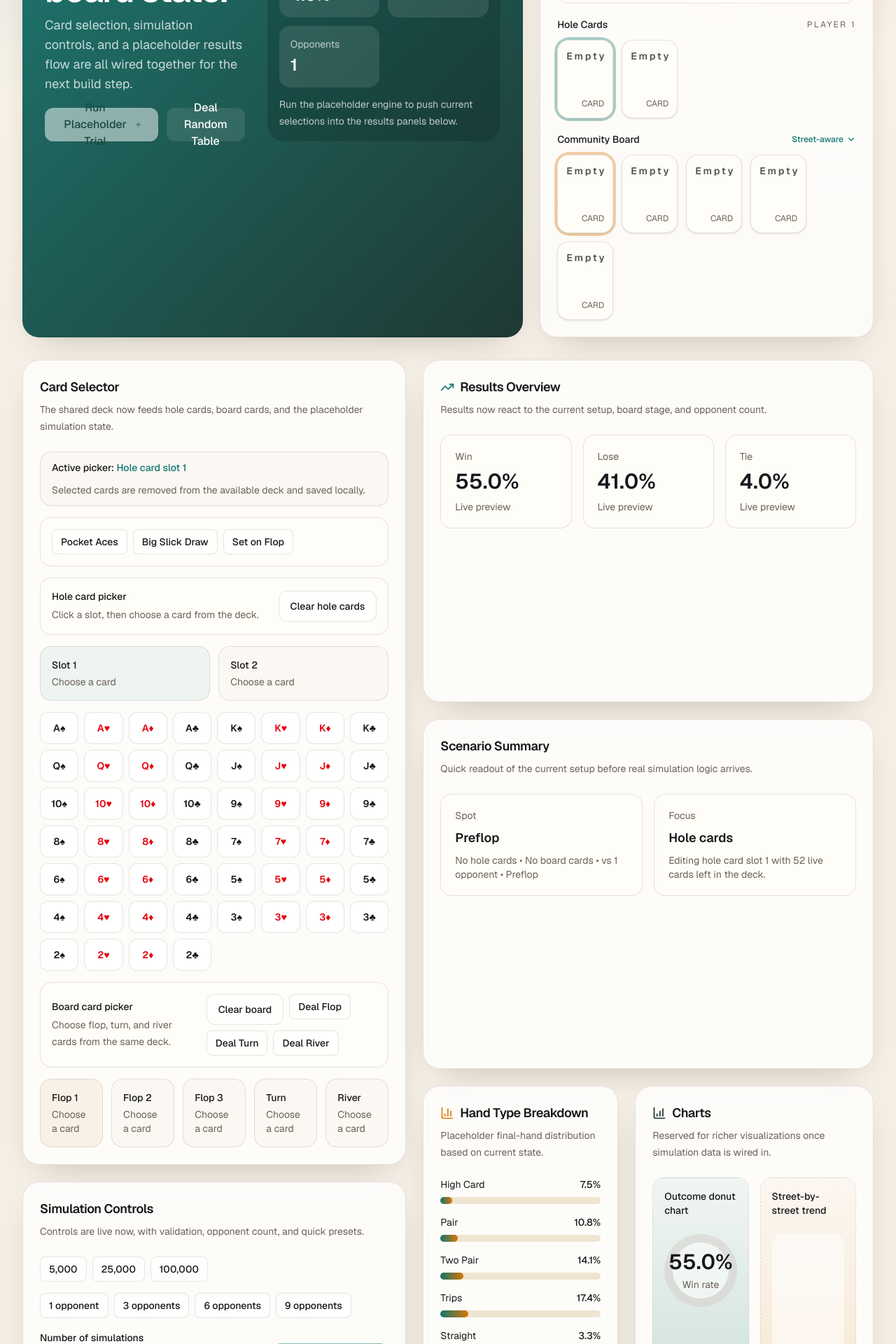
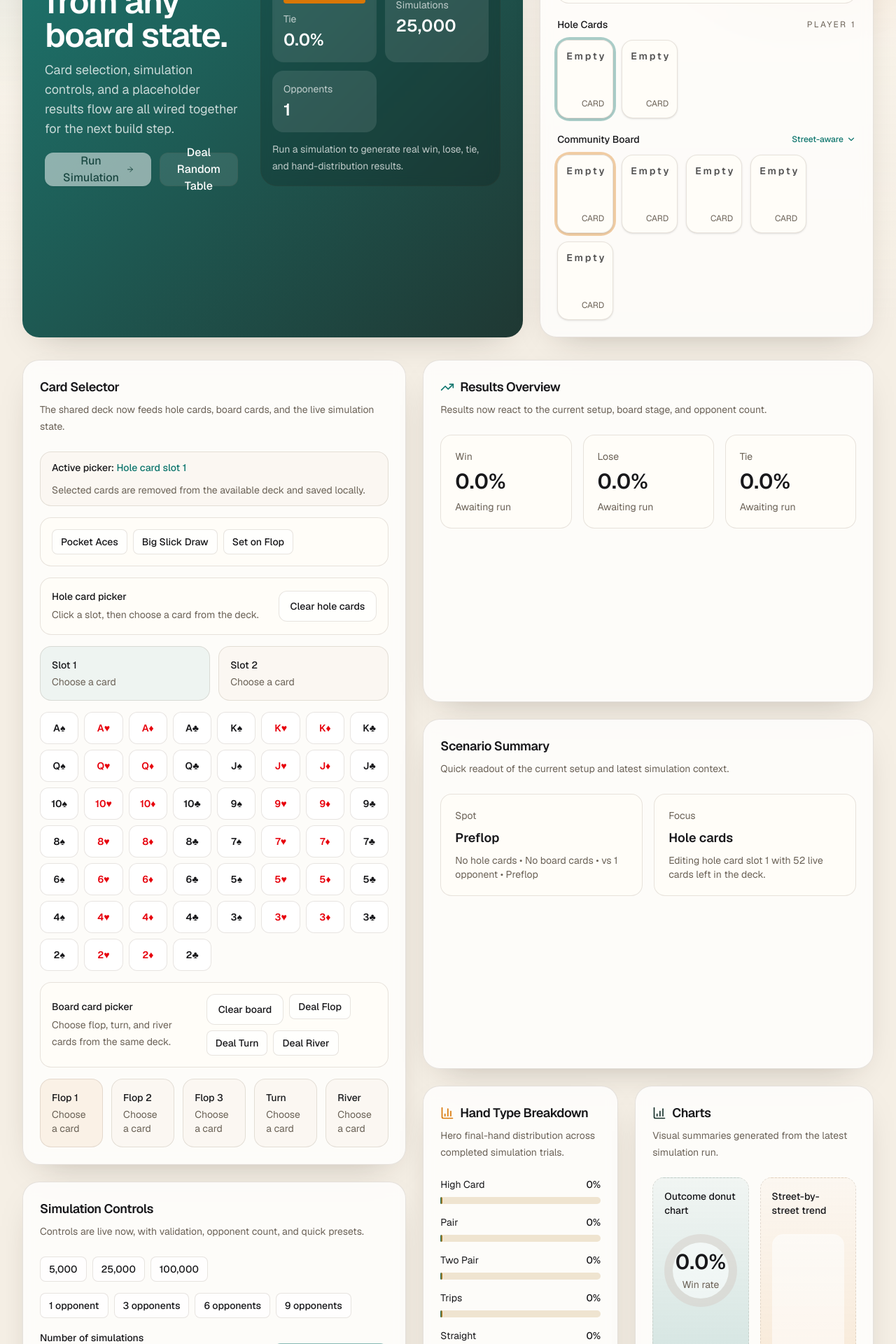
Before and after one commit to safwanmrahman/poker-hand-probability-simulator, a Next.js app: page / in a window 1280 px wide. Shown: the part 340-2260 px from the top of the page at 70% size. Built offline with nearby package versions, Linux system fonts and the light colour scheme.

Commit message:
Add real Monte Carlo poker simulation engine

```diff
--- a/src/app/page.tsx
+++ b/src/app/page.tsx
@@ -20,6 +20,11 @@ import {
   CardTitle,
 } from "@/components/ui/card";
 import { Input } from "@/components/ui/input";
+import {
+  HAND_LABELS,
+  runMonteCarloSimulation,
+  type MonteCarloResult,
+} from "@/lib/poker";
 
 const RANKS = ["A", "K", "Q", "J", "10", "9", "8", "7", "6", "5", "4", "3", "2"];
 const SUITS = [
@@ -71,28 +76,6 @@ const SCENARIO_PRESETS = [
     activeBoardSlot: 3,
   },
 ] as const;
-const HAND_LABELS = [
-  "High Card",
-  "Pair",
-  "Two Pair",
-  "Trips",
-  "Straight",
-  "Flush",
-  "Full House",
-  "Quads",
-  "Straight Flush",
-  "Royal Flush",
-] as const;
-
-type SimulationSnapshot = {
-  win: number;
-  lose: number;
-  tie: number;
-  handBreakdown: number[];
-  simulations: number;
-  opponents: number;
-};
-
 type PersistedState = {
   selectedHoleCards: (string | null)[];
   selectedBoardCards: (string | null)[];
@@ -101,7 +84,7 @@ type PersistedState = {
   activePicker: "hole" | "board";
   opponentCount: number;
   simulationInput: string;
-  simulationResult: SimulationSnapshot | null;
+  simulationResult: MonteCarloResult | null;
 };
 
 const STORAGE_KEY = "poker-simulator-ui-state";
@@ -142,56 +125,6 @@ function loadPersistedState(): PersistedState | null {
     window.localStorage.removeItem(STORAGE_KEY);
     return null;
   }
-}
-
-function generatePlaceholderResults(
-  holeCards: (string | null)[],
-  boardCards: (string | null)[],
-  simulationCount: number,
-  opponentCount: number,
-): SimulationSnapshot {
-  const seedSource = [...holeCards, ...boardCards].filter(Boolean).join("-");
-  let seed = simulationCount + opponentCount * 31;
-
-  for (const char of seedSource) {
-    seed += char.charCodeAt(0) * 17;
-  }
-
-  const boardCardsSelected = boardCards.filter(Boolean).length;
-  const baseWin = 58 - opponentCount * 4 + boardCardsSelected * 2;
-  const win = Math.min(78, Math.max(12, baseWin + (seed % 11) - 5));
-  const tie = Math.min(12, Math.max(1, 1 + boardCardsSelected + (Math.floor(seed / 7) % 4)));
-  const lose = Math.max(0.5, Number((100 - win - tie).toFixed(1)));
-
-  const rawBreakdown = HAND_LABELS.map((_, index) => {
-    if (index === HAND_LABELS.length - 1) {
-      return (seed % 3) + 1;
-    }
-
-    return ((seed + index * 19) % 100) + 12;
-  });
-
-  const rawTotal = rawBreakdown.reduce((sum, value) => sum + value, 0);
-  const handBreakdown = rawBreakdown.map((value, index) => {
-    if (index === rawBreakdown.length - 1) {
-      const runningTotal = rawBreakdown
-        .slice(0, -1)
-        .reduce((sum, item) => sum + (item / rawTotal) * 100, 0);
-
-      return Number(Math.max(0.1, 100 - runningTotal).toFixed(1));
-    }
-
-    return Number(((value / rawTotal) * 100).toFixed(1));
-  });
-
-  return {
-    win,
-    lose,
-    tie,
-    handBreakdown,
-    simulations: simulationCount,
-    opponents: opponentCount,
-  };
 }
 
 function PlayingCard({
@@ -254,9 +187,10 @@ export default function Home() {
   const [simulationInput, setSimulationInput] = useState(
     persistedState?.simulationInput ?? "25000",
   );
-  const [simulationResult, setSimulationResult] = useState<SimulationSnapshot | null>(
+  const [simulationResult, setSimulationResult] = useState<MonteCarloResult | null>(
     persistedState?.simulationResult ?? null,
   );
+  const [isRunningSimulation, setIsRunningSimulation] = useState(false);
 
   useEffect(() => {
     const persistedState: PersistedState = {
@@ -333,13 +267,15 @@ export default function Home() {
           ? "Enter a simulation count between 1,000 and 500,000."
           : "Selections look valid. You can run a placeholder simulation now.";
   const resultSummary =
-    simulationResult ??
-    generatePlaceholderResults(
-      selectedHoleCards,
-      selectedBoardCards,
-      isSimulationCountValid ? parsedSimulationCount : 25000,
-      isOpponentCountValid ? opponentCount : 1,
-    );
+    simulationResult ?? {
+      win: 0,
+      lose: 0,
+      tie: 0,
+      handBreakdown: HAND_LABELS.map(() => 0),
+      simulations: isSimulationCountValid ? parsedSimulationCount : 0,
+      opponents: isOpponentCountValid ? opponentCount : 0,
+      elapsedMs: 0,
+    };
   const outcomeStats = [
     { label: "Win", value: formatPercent(resultSummary.win), tone: "bg-primary" },
     { label: "Lose", value: formatPercent(resultSummary.lose), tone: "bg-secondary" },
@@ -350,9 +286,7 @@ export default function Home() {
     resultSummary.handBreakdown[index],
   ] as const);
 
-  function setScenarioPreset(
-    preset: (typeof SCENARIO_PRESETS)[number],
-  ) {
+  function setScenarioPreset(preset: (typeof SCENARIO_PRESETS)[number]) {
     setSelectedHoleCards([...preset.holeCards]);
     setSelectedBoardCards([...preset.boardCards]);
     setActiveHoleSlot(0);
@@ -503,18 +437,27 @@ export default function Home() {
   }
 
   function runPlaceholderSimulation() {
-    if (!canRunPlaceholder) {
+    if (!canRunPlaceholder || isRunningSimulation) {
       return;
     }
 
-    setSimulationResult(
-      generatePlaceholderResults(
-        selectedHoleCards,
-        selectedBoardCards,
-        parsedSimulationCount,
-        opponentCount,
-      ),
-    );
+    setIsRunningSimulation(true);
+
+    window.setTimeout(() => {
+      const result = runMonteCarloSimulation({
+        heroHoleCards: selectedHoleCards.filter(
+          (cardId): cardId is string => cardId !== null,
+        ),
+        boardCards: selectedBoardCards.filter(
+          (cardId): cardId is string => cardId !== null,
+        ),
+        simulations: parsedSimulationCount,
+        opponents: opponentCount,
+      });
+
+      setSimulationResult(result);
+      setIsRunningSimulation(false);
+    }, 0);
   }
 
   return (
@@ -541,9 +484,9 @@ export default function Home() {
                     size="lg"
                     className="bg-white text-secondary hover:bg-white/92"
                     onClick={runPlaceholderSimulation}
-                    disabled={!canRunPlaceholder}
+                    disabled={!canRunPlaceholder || isRunningSimulation}
                   >
-                    Run Placeholder Trial
+                    {isRunningSimulation ? "Running Simulation..." : "Run Simulation"}
                     <ArrowRight className="ml-2 size-4" />
                   </Button>
                   <Button
@@ -587,9 +530,11 @@ export default function Home() {
                   </div>
                 </div>
                 <p className="mt-3 text-sm leading-6 text-white/72">
-                  {simulationResult
-                    ? `Placeholder run complete for ${simulationResult.simulations.toLocaleString()} trials against ${simulationResult.opponents} opponent${simulationResult.opponents === 1 ? "" : "s"}.`
-                    : "Run the placeholder engine to push current selections into the results panels below."}
+                  {isRunningSimulation
+                    ? "Monte Carlo simulation is running for the current setup."
+                    : simulationResult
+                      ? `Simulation complete for ${simulationResult.simulations.toLocaleString()} trials against ${simulationResult.opponents} opponent${simulationResult.opponents === 1 ? "" : "s"} in ${simulationResult.elapsedMs} ms.`
+                      : "Run a simulation to generate real win, lose, tie, and hand-distribution results."}
                 </p>
               </div>
             </div>
@@ -708,7 +653,7 @@ export default function Home() {
               <CardTitle>Card Selector</CardTitle>
               <CardDescription>
                 The shared deck now feeds hole cards, board cards, and the
-                placeholder simulation state.
+                live simulation state.
               </CardDescription>
             </CardHeader>
             <CardContent className="grid gap-4">
@@ -937,9 +882,9 @@ export default function Home() {
                     size="lg"
                     className="w-full sm:w-auto"
                     onClick={runPlaceholderSimulation}
-                    disabled={!canRunPlaceholder}
+                    disabled={!canRunPlaceholder || isRunningSimulation}
                   >
-                    Simulate Hands
+                    {isRunningSimulation ? "Simulating..." : "Simulate Hands"}
                   </Button>
                 </div>
               </div>
@@ -1012,11 +957,11 @@ export default function Home() {
               </div>
               <div className="rounded-2xl border border-border bg-[#fffdf8] p-4 text-sm leading-6 text-muted-foreground">
                 Current setup is saved automatically in your browser, including the
-                latest placeholder result snapshot.
+                latest simulation snapshot.
               </div>
               <div className="rounded-2xl bg-muted/45 p-4 text-sm leading-6 text-muted-foreground">
-                Placeholder simulation mode is active. Real Monte Carlo logic
-                will replace these generated values in a later commit.
+                Results now come from an in-browser Monte Carlo simulation using your
+                current cards, board state, and opponent count.
               </div>
             </CardContent>
           </Card>
@@ -1042,7 +987,7 @@ export default function Home() {
                   <p className="text-sm text-muted-foreground">{stat.label}</p>
                   <p className="mt-2 text-3xl font-semibold">{stat.value}</p>
                   <p className="mt-2 text-sm text-muted-foreground">
-                    {simulationResult ? "Latest placeholder run" : "Live preview"}
+                    {simulationResult ? "Latest simulation" : "Awaiting run"}
                   </p>
                 </div>
               ))}
@@ -1053,7 +998,7 @@ export default function Home() {
             <CardHeader>
               <CardTitle>Scenario Summary</CardTitle>
               <CardDescription>
-                Quick readout of the current setup before real simulation logic arrives.
+                Quick readout of the current setup and latest simulation context.
               </CardDescription>
             </CardHeader>
             <CardContent className="grid gap-4 sm:grid-cols-2">
@@ -1083,7 +1028,7 @@ export default function Home() {
                   Hand Type Breakdown
                 </CardTitle>
                 <CardDescription>
-                  Placeholder final-hand distribution based on current state.
+                  Hero final-hand distribution across completed simulation trials.
                 </CardDescription>
               </CardHeader>
               <CardContent className="space-y-4">
@@ -1111,8 +1056,7 @@ export default function Home() {
                   Charts
                 </CardTitle>
                 <CardDescription>
-                  Reserved for richer visualizations once simulation data is
-                  wired in.
+                  Visual summaries generated from the latest simulation run.
                 </CardDescription>
               </CardHeader>
               <CardContent className="grid gap-4 sm:grid-cols-2">
--- /dev/null
+++ b/src/lib/poker.ts
@@ -0,0 +1,333 @@
+const RANK_VALUES: Record<string, number> = {
+  "2": 2,
+  "3": 3,
+  "4": 4,
+  "5": 5,
+  "6": 6,
+  "7": 7,
+  "8": 8,
+  "9": 9,
+  "10": 10,
+  J: 11,
+  Q: 12,
+  K: 13,
+  A: 14,
+};
+
+export const HAND_LABELS = [
+  "High Card",
+  "Pair",
+  "Two Pair",
+  "Trips",
+  "Straight",
+  "Flush",
+  "Full House",
+  "Quads",
+  "Straight Flush",
+  "Royal Flush",
+] as const;
+
+type HandLabel = (typeof HAND_LABELS)[number];
+
+type ParsedCard = {
+  id: string;
+  rank: number;
+  suit: string;
+};
+
+type HandScore = {
+  category: number;
+  tiebreakers: number[];
+  label: HandLabel;
+};
+
+export type MonteCarloResult = {
+  win: number;
+  lose: number;
+  tie: number;
+  handBreakdown: number[];
+  simulations: number;
+  opponents: number;
+  elapsedMs: number;
+};
+
+function parseCard(cardId: string): ParsedCard {
+  const suit = cardId.slice(-1);
+  const rankText = cardId.slice(0, -1);
+  const rank = RANK_VALUES[rankText];
+
+  if (!rank || !suit) {
+    throw new Error(`Invalid card id: ${cardId}`);
+  }
+
+  return { id: cardId, rank, suit };
+}
+
+function compareScores(left: HandScore, right: HandScore) {
+  if (left.category !== right.category) {
+    return left.category - right.category;
+  }
+
+  const maxLength = Math.max(left.tiebreakers.length, right.tiebreakers.length);
+
+  for (let index = 0; index < maxLength; index += 1) {
+    const delta = (left.tiebreakers[index] ?? 0) - (right.tiebreakers[index] ?? 0);
+
+    if (delta !== 0) {
+      return delta;
+    }
+  }
+
+  return 0;
+}
+
+function findStraight(ranks: number[]) {
+  const uniqueRanks = [...new Set(ranks)].sort((a, b) => b - a);
+
+  if (uniqueRanks[0] === 14) {
+    uniqueRanks.push(1);
+  }
+
+  let streak = 1;
+
+  for (let index = 1; index < uniqueRanks.length; index += 1) {
+    if (uniqueRanks[index] === uniqueRanks[index - 1] - 1) {
+      streak += 1;
+
+      if (streak >= 5) {
+        return uniqueRanks[index - 4];
+      }
+    } else {
+      streak = 1;
+    }
+  }
+
+  return null;
+}
+
+function evaluateSevenCardHand(cardIds: string[]): HandScore {
+  const cards = cardIds.map(parseCard);
+  const rankCounts = new Map<number, number>();
+  const suitGroups = new Map<string, number[]>();
+
+  for (const card of cards) {
+    rankCounts.set(card.rank, (rankCounts.get(card.rank) ?? 0) + 1);
+
+    const suitCards = suitGroups.get(card.suit) ?? [];
+    suitCards.push(card.rank);
+    suitGroups.set(card.suit, suitCards);
+  }
+
+  const sortedRanks = [...rankCounts.keys()].sort((a, b) => b - a);
+  const flushRanks = [...suitGroups.values()].find((ranks) => ranks.length >= 5);
+
+  if (flushRanks) {
+    const straightFlushHigh = findStraight(flushRanks);
+
+    if (straightFlushHigh) {
+      if (straightFlushHigh === 14) {
+        return {
+          category: 9,
+          tiebreakers: [14],
+          label: "Royal Flush" satisfies HandLabel,
+        };
+      }
+
+      return {
+        category: 8,
+        tiebreakers: [straightFlushHigh],
+        label: "Straight Flush" satisfies HandLabel,
+      };
+    }
+  }
+
+  const groupedRanks = [...rankCounts.entries()].sort((left, right) => {
+    if (right[1] !== left[1]) {
+      return right[1] - left[1];
+    }
+
+    return right[0] - left[0];
+  });
+
+  const quadEntry = groupedRanks.find(([, count]) => count === 4);
+
+  if (quadEntry) {
+    const kicker = sortedRanks.find((rank) => rank !== quadEntry[0]) ?? 0;
+
+    return {
+      category: 7,
+      tiebreakers: [quadEntry[0], kicker],
+      label: "Quads",
+    };
+  }
+
+  const tripRanks = groupedRanks
+    .filter(([, count]) => count >= 3)
+    .map(([rank]) => rank)
+    .sort((a, b) => b - a);
+  const pairRanks = groupedRanks
+    .filter(([, count]) => count >= 2)
+    .map(([rank]) => rank)
+    .sort((a, b) => b - a);
+
+  if (tripRanks.length >= 1) {
+    const fullHousePair =
+      pairRanks.find((rank) => rank !== tripRanks[0]) ?? tripRanks[1] ?? null;
+
+    if (fullHousePair !== null) {
+      return {
+        category: 6,
+        tiebreakers: [tripRanks[0], fullHousePair],
+        label: "Full House",
+      };
+    }
+  }
+
+  if (flushRanks) {
+    const topFlush = [...flushRanks].sort((a, b) => b - a).slice(0, 5);
+
+    return {
+      category: 5,
+      tiebreakers: topFlush,
+      label: "Flush",
+    };
+  }
+
+  const straightHigh = findStraight(sortedRanks);
+
+  if (straightHigh) {
+    return {
+      category: 4,
+      tiebreakers: [straightHigh],
+      label: "Straight",
+    };
+  }
+
+  if (tripRanks.length >= 1) {
+    const kickers = sortedRanks.filter((rank) => rank !== tripRanks[0]).slice(0, 2);
+
+    return {
+      category: 3,
+      tiebreakers: [tripRanks[0], ...kickers],
+      label: "Trips",
+    };
+  }
+
+  if (pairRanks.length >= 2) {
+    const highPair = pairRanks[0];
+    const lowPair = pairRanks[1];
+    const kicker = sortedRanks.find(
+      (rank) => rank !== highPair && rank !== lowPair,
+    ) ?? 0;
+
+    return {
+      category: 2,
+      tiebreakers: [highPair, lowPair, kicker],
+      label: "Two Pair",
+    };
+  }
+
+  if (pairRanks.length === 1) {
+    const kickers = sortedRanks.filter((rank) => rank !== pairRanks[0]).slice(0, 3);
+
+    return {
+      category: 1,
+      tiebreakers: [pairRanks[0], ...kickers],
+      label: "Pair",
+    };
+  }
+
+  return {
+    category: 0,
+    tiebreakers: sortedRanks.slice(0, 5),
+    label: "High Card",
+  };
+}
+
+function drawRandomCards(deck: string[], count: number) {
+  const workingDeck = [...deck];
+
+  for (let index = 0; index < count; index += 1) {
+    const swapIndex =
+      index + Math.floor(Math.random() * (workingDeck.length - index));
+    [workingDeck[index], workingDeck[swapIndex]] = [
+      workingDeck[swapIndex],
+      workingDeck[index],
+    ];
+  }
+
+  return workingDeck.slice(0, count);
+}
+
+export function runMonteCarloSimulation(options: {
+  heroHoleCards: string[];
+  boardCards: string[];
+  opponents: number;
+  simulations: number;
+}) {
+  const { heroHoleCards, boardCards, opponents, simulations } = options;
+  const usedCards = new Set([...heroHoleCards, ...boardCards]);
+  const availableDeck = Object.keys(RANK_VALUES)
+    .flatMap((rank) => ["S", "H", "D", "C"].map((suit) => `${rank}${suit}`))
+    .filter((cardId) => !usedCards.has(cardId));
+  const boardCardsNeeded = 5 - boardCards.length;
+  const cardsNeededPerTrial = boardCardsNeeded + opponents * 2;
+  const handBreakdownCounts = new Array(HAND_LABELS.length).fill(0);
+  let wins = 0;
+  let losses = 0;
+  let ties = 0;
+  const startedAt = performance.now();
+
+  for (let trial = 0; trial < simulations; trial += 1) {
+    const draw = drawRandomCards(availableDeck, cardsNeededPerTrial);
+    const simulatedBoard = [...boardCards, ...draw.slice(0, boardCardsNeeded)];
+    const heroScore = evaluateSevenCardHand([...heroHoleCards, ...simulatedBoard]);
+    const heroHandIndex = HAND_LABELS.findIndex(
+      (label) => label === heroScore.label,
+    );
+    handBreakdownCounts[heroHandIndex] += 1;
+
+    let comparison = 1;
+
+    for (let opponentIndex = 0; opponentIndex < opponents; opponentIndex += 1) {
+      const start = boardCardsNeeded + opponentIndex * 2;
+      const opponentHoleCards = draw.slice(start, start + 2);
+      const opponentScore = evaluateSevenCardHand([
+        ...opponentHoleCards,
+        ...simulatedBoard,
+      ]);
+      const delta = compareScores(heroScore, opponentScore);
+
+      if (delta < 0) {
+        comparison = -1;
+        break;
+      }
+
+      if (delta === 0) {
+        comparison = 0;
+      }
+    }
+
+    if (comparison > 0) {
+      wins += 1;
+    } else if (comparison < 0) {
+      losses += 1;
+    } else {
+      ties += 1;
+    }
+  }
+
+  const completedAt = performance.now();
+
+  return {
+    win: Number(((wins / simulations) * 100).toFixed(1)),
+    lose: Number(((losses / simulations) * 100).toFixed(1)),
+    tie: Number(((ties / simulations) * 100).toFixed(1)),
+    handBreakdown: handBreakdownCounts.map((count) =>
+      Number(((count / simulations) * 100).toFixed(1)),
+    ),
+    simulations,
+    opponents,
+    elapsedMs: Math.round(completedAt - startedAt),
+  } satisfies MonteCarloResult;
+}
```
